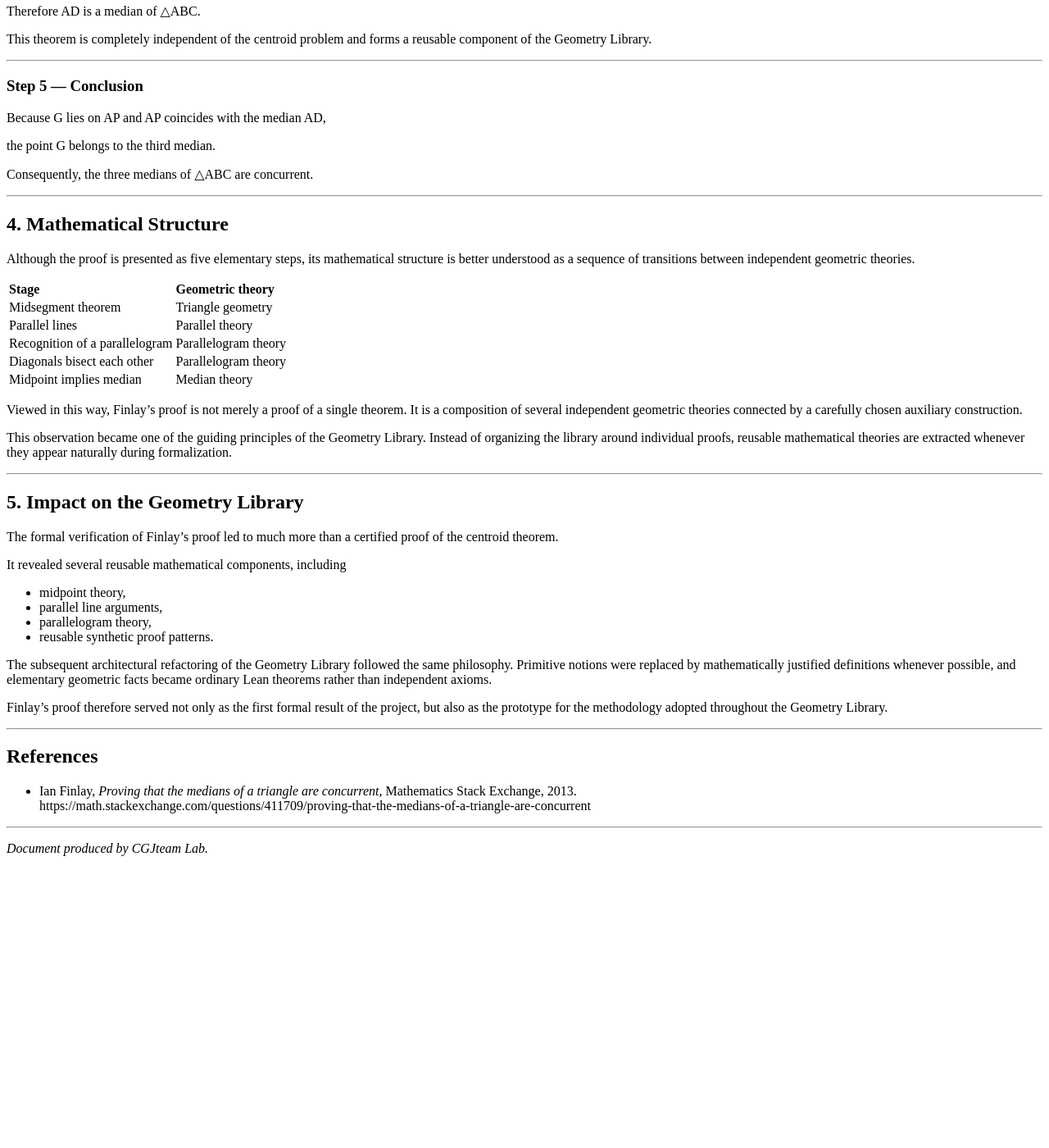
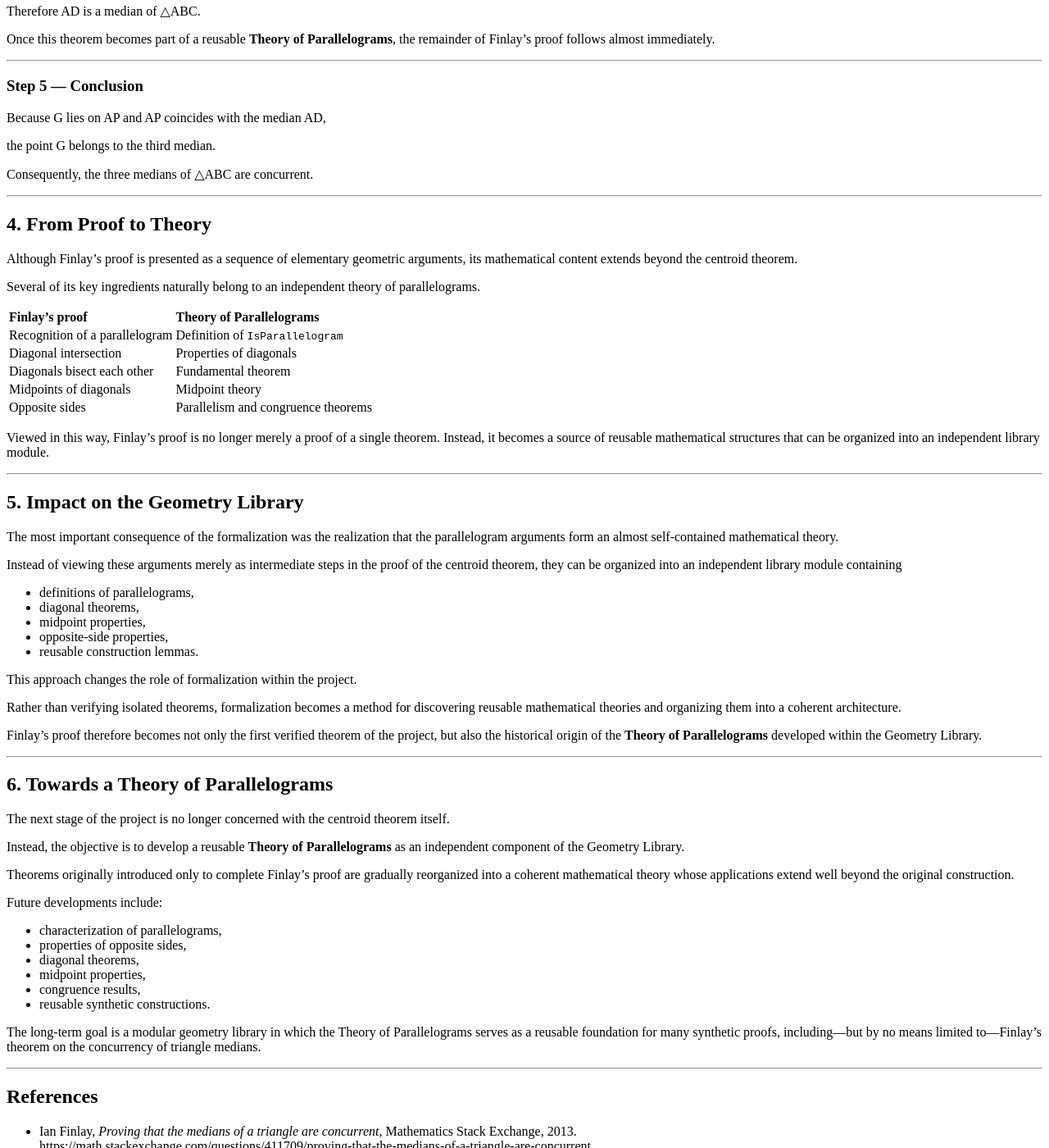
Before and after one commit to cgjteam/cgjteam.github.io, a Jekyll site: the page built from log-014.md, in a window 1280 px wide and 1400 px high, scrolled down 2680 px. Shown: the whole window at 82% size. Built offline with Jekyll 4.4.1, drawn with Linux system fonts in a browser that asks for light colours; comment, search, counter and statistics services are not loaded; our own code applies the rules of GitHub Pages for plain Markdown files; before the commit the page ends 3740 px from its top, so only the background shows below that; some of the changed text lies outside the part shown.

Commit message:
Update log-014.md

```diff
--- a/log-014.md
+++ b/log-014.md
@@ -2,7 +2,7 @@
 layout: default
 ---
 
-# Finlay's Synthetic Proof
+# From Finlay's Proof to the Theory of Parallelograms
 
 **Date:** 2026-07-11
 **Project:** CGJteam Lab
@@ -14,9 +14,9 @@ layout: default
 
 The original objective of the CGJteam Lab project was intentionally modest: to produce a faithful formal verification of Ian Finlay's synthetic proof that the three medians of a triangle are concurrent.
 
-Rather than designing a geometry library in advance, the development started from a single classical proof. During the formalization it became apparent that several parts of the proof form independent geometric theories. These theories were gradually extracted as reusable modules of the Geometry Library.
+Rather than designing a geometry library in advance, the development started from a single classical proof. During the formalization it became apparent that one particular part of Finlay's argument—the use of parallelograms—possesses a mathematical structure almost completely independent of the centroid theorem itself.
 
-Thus the library emerged naturally from the proof itself rather than preceding it.
+This observation naturally led to the extraction of an independent **Theory of Parallelograms**, providing reusable definitions, lemmas and theorems that extend far beyond the original proof.
 
 ---
 
@@ -90,7 +90,7 @@ and
 
 quadrilateral BPCG is a parallelogram.
 
-At this point the proof leaves triangle geometry and enters the independent theory of parallelograms.
+From this point onward, the proof relies almost exclusively on properties of parallelograms rather than on properties of the original triangle.
 
 ---
 
@@ -108,13 +108,13 @@ No further properties of the original triangle are required.
 
 ### Step 4 — Diagonals of a Parallelogram
 
-A fundamental theorem of parallelogram theory states that the diagonals of a parallelogram bisect each other.
+The crucial mathematical ingredient is the theorem stating that the diagonals of a parallelogram bisect each other.
 
 Hence D is the midpoint of BC.
 
 Therefore AD is a median of △ABC.
 
-This theorem is completely independent of the centroid problem and forms a reusable component of the Geometry Library.
+Once this theorem becomes part of a reusable **Theory of Parallelograms**, the remainder of Finlay's proof follows almost immediately.
 
 ---
 
@@ -128,38 +128,62 @@ Consequently, the three medians of △ABC are concurrent.
 
 ---
 
-## 4. Mathematical Structure
+## 4. From Proof to Theory
 
-Although the proof is presented as five elementary steps, its mathematical structure is better understood as a sequence of transitions between independent geometric theories.
+Although Finlay's proof is presented as a sequence of elementary geometric arguments, its mathematical content extends beyond the centroid theorem.
 
-| Stage | Geometric theory |
+Several of its key ingredients naturally belong to an independent theory of parallelograms.
+
+| Finlay's proof | Theory of Parallelograms |
 | :--- | :--- |
-| Midsegment theorem | Triangle geometry |
-| Parallel lines | Parallel theory |
-| Recognition of a parallelogram | Parallelogram theory |
-| Diagonals bisect each other | Parallelogram theory |
-| Midpoint implies median | Median theory |
+| Recognition of a parallelogram | Definition of `IsParallelogram` |
+| Diagonal intersection | Properties of diagonals |
+| Diagonals bisect each other | Fundamental theorem |
+| Midpoints of diagonals | Midpoint theory |
+| Opposite sides | Parallelism and congruence theorems |
 
-Viewed in this way, Finlay's proof is not merely a proof of a single theorem. It is a composition of several independent geometric theories connected by a carefully chosen auxiliary construction.
-
-This observation became one of the guiding principles of the Geometry Library. Instead of organizing the library around individual proofs, reusable mathematical theories are extracted whenever they appear naturally during formalization.
+Viewed in this way, Finlay's proof is no longer merely a proof of a single theorem. Instead, it becomes a source of reusable mathematical structures that can be organized into an independent library module.
 
 ---
 
 ## 5. Impact on the Geometry Library
 
-The formal verification of Finlay's proof led to much more than a certified proof of the centroid theorem.
+The most important consequence of the formalization was the realization that the parallelogram arguments form an almost self-contained mathematical theory.
 
-It revealed several reusable mathematical components, including
+Instead of viewing these arguments merely as intermediate steps in the proof of the centroid theorem, they can be organized into an independent library module containing
 
-- midpoint theory,
-- parallel line arguments,
-- parallelogram theory,
-- reusable synthetic proof patterns.
+- definitions of parallelograms,
+- diagonal theorems,
+- midpoint properties,
+- opposite-side properties,
+- reusable construction lemmas.
 
-The subsequent architectural refactoring of the Geometry Library followed the same philosophy. Primitive notions were replaced by mathematically justified definitions whenever possible, and elementary geometric facts became ordinary Lean theorems rather than independent axioms.
+This approach changes the role of formalization within the project.
 
-Finlay's proof therefore served not only as the first formal result of the project, but also as the prototype for the methodology adopted throughout the Geometry Library.
+Rather than verifying isolated theorems, formalization becomes a method for discovering reusable mathematical theories and organizing them into a coherent architecture.
+
+Finlay's proof therefore becomes not only the first verified theorem of the project, but also the historical origin of the **Theory of Parallelograms** developed within the Geometry Library.
+
+---
+
+## 6. Towards a Theory of Parallelograms
+
+The next stage of the project is no longer concerned with the centroid theorem itself.
+
+Instead, the objective is to develop a reusable **Theory of Parallelograms** as an independent component of the Geometry Library.
+
+Theorems originally introduced only to complete Finlay's proof are gradually reorganized into a coherent mathematical theory whose applications extend well beyond the original construction.
+
+Future developments include:
+
+- characterization of parallelograms,
+- properties of opposite sides,
+- diagonal theorems,
+- midpoint properties,
+- congruence results,
+- reusable synthetic constructions.
+
+The long-term goal is a modular geometry library in which the Theory of Parallelograms serves as a reusable foundation for many synthetic proofs, including—but by no means limited to—Finlay's theorem on the concurrency of triangle medians.
 
 ---
 
```
